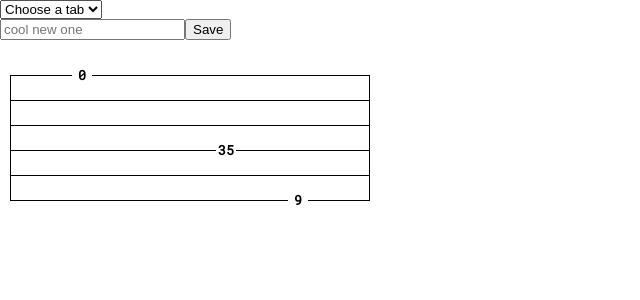
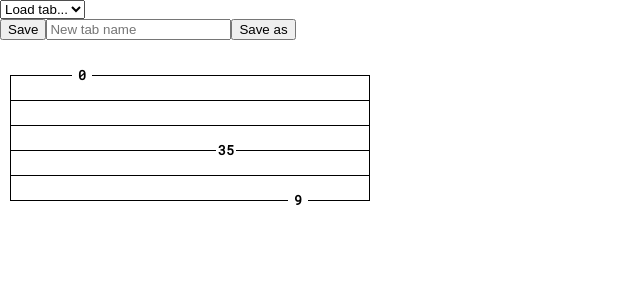
Before and after one commit to benjamin-warner/FabulousTabulous, a Vue app: page / in a window 1280 px wide. Shown: the top 300 px of the page, without its empty margins (0-640 px from the left). Built offline with nearby package versions, Linux system fonts and the light colour scheme.

Commit message:
Re-saving existing tab works, but bugged.
WIP save-game (pun intended) commit

```diff
--- a/src/editor/Editor.vue
+++ b/src/editor/Editor.vue
@@ -1,18 +1,22 @@
 <template>
   <div id="editor">
     <select v-model="selectedTab">
-      <option disabled value="">Choose a tab</option>
-      <option v-for="(tabName, key) in savedTabs" :key="key">{{ tabName }}</option>
+      <option disabled value="">Load tab...</option>
+      <option v-for="(name, key) in savedTabs" :key="key">{{ name }}</option>
     </select>
-    <button v-if="selectedTab !== ''" @click="getTab">Load</button><br>
-    <input type="text" placeholder="cool new one" v-model="saveName"><button @click="saveTab">Save</button>
+
+    <button v-if="selectedTab !== ''" @click="getTab">Load</button>
+    <br>
+    <button v-if="Tab.name !== undefined" @click="saveTab">Save</button>
+    <input type="text" placeholder="New tab name" v-model="saveName">
+    <button @click="saveTabAs">Save as</button>
     <TabComponent/>
   </div>
 </template>
 
 <script>
 import TabComponent from './components/Tab.vue'
-import { mapActions, mapGetters, mapState } from 'vuex'
+import { mapActions, mapGetters, mapState, mapMutations } from 'vuex'
 
 export default {
   name: 'Editor',
@@ -102,6 +106,7 @@ export default {
   },
   methods: {
     ...mapActions('editor', ['undo', 'redo', 'loadTab']),
+    ...mapMutations('editor', ['setTabName']),
     onKeyPress(evt) {
       // Because Steve Jobs.
       if (navigator.appVersion.indexOf('Mac') !== -1) {
@@ -134,11 +139,16 @@ export default {
       }
     },
     saveTab(){
+      console.log(this.Tab)
+      localStorage.setItem(this.Tab.Name, JSON.stringify(this.Tab));
+    },
+    saveTabAs(){
       let savedTabList = JSON.parse(localStorage.getItem('saved-tab-list')) || [];
       if(savedTabList.includes(this.saveName)){
         alert('Tab already exists!');
       } else {
         savedTabList.push(this.saveName);
+        this.setTabName(this.saveName);
         this.savedTabs = savedTabList;
         localStorage.setItem('saved-tab-list', JSON.stringify(savedTabList));
         localStorage.setItem(this.saveName, JSON.stringify(this.Tab));
--- a/src/store/modules/tab.js
+++ b/src/store/modules/tab.js
@@ -1,7 +1,14 @@
 import Vue from 'vue'
 import Utils from './utils.js'
 
-const state = {}
+const state = {
+  name: null,
+  tab: [],
+  tuning: [],
+  bars: {},
+  beats: {},
+  notes: {},
+}
 
 const getters = {
   tuning: (state) => {
@@ -28,6 +35,9 @@ const getters = {
 }
 
 const mutations = {
+  setTabName(state, name){
+    state.name = name;
+  },
   populateTab(state, tab){
     Object.keys(tab).forEach(key => {
       Vue.set(state, key, tab[key]);
```
